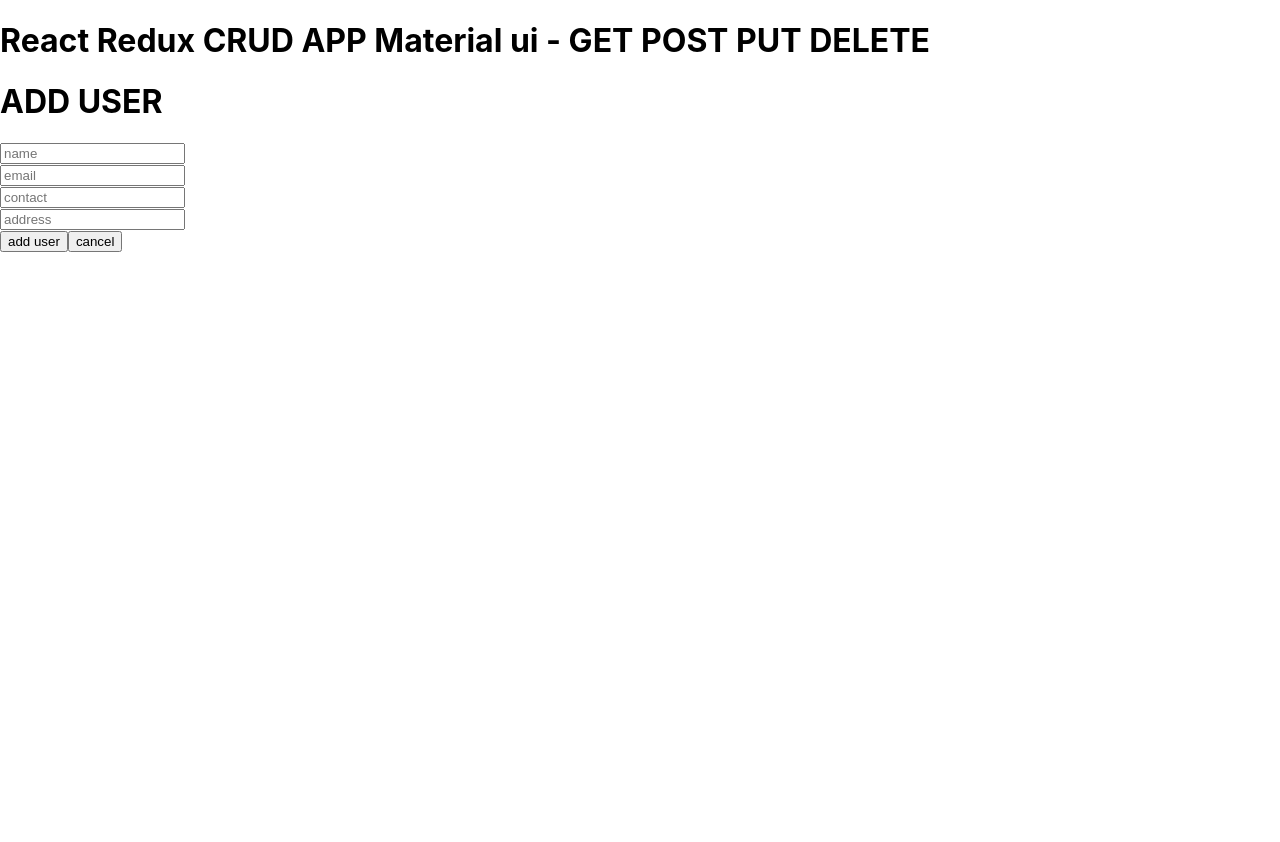
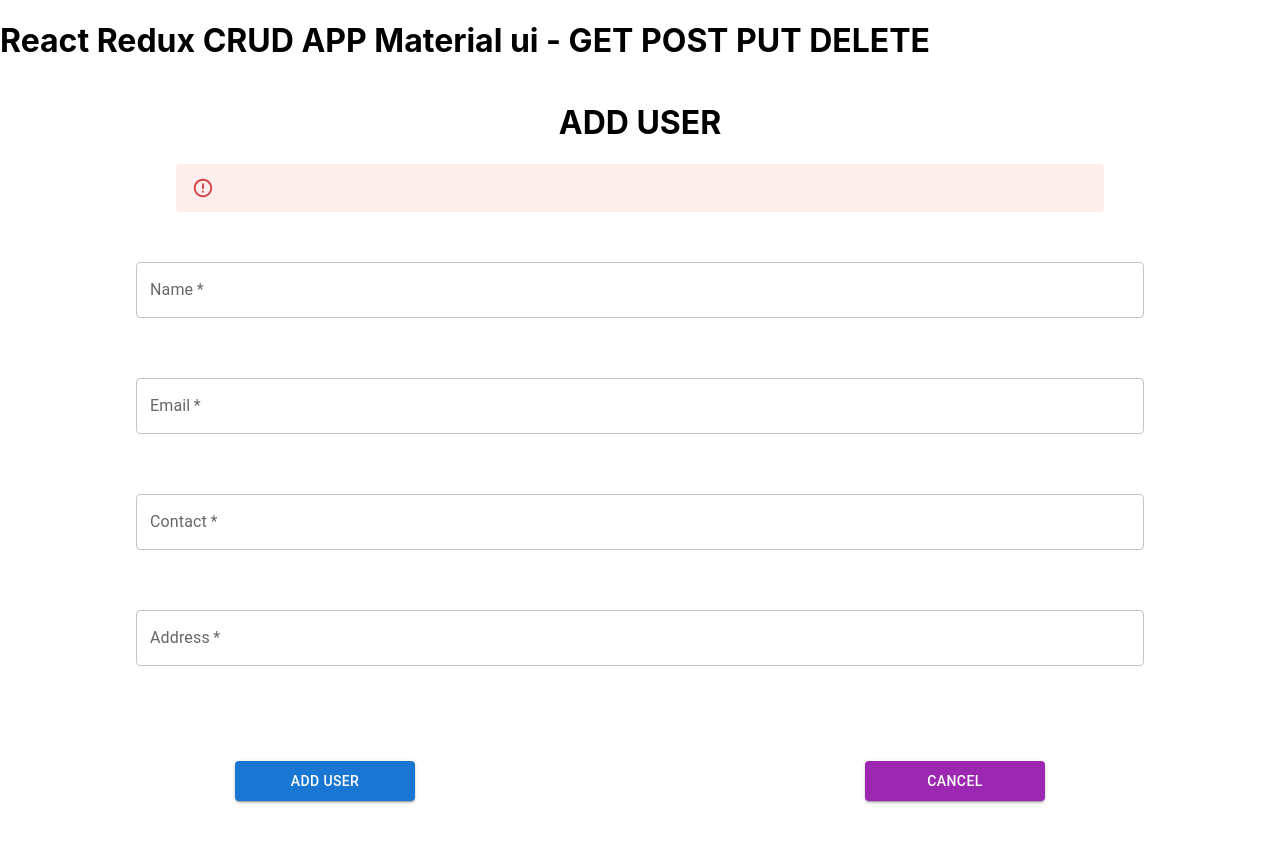
Before and after one commit to hassanamiri369/React-Redux-CRUD-App-material-ui-GET-POST-PUT-DELETE, a React (Create React App) app: page /addUser in a window 1280 px wide. Shown: the top 842 px of the page. Before the commit the page ends 800 px from the top, so only its background shows below. Built offline with nearby package versions, Linux system fonts and the light colour scheme.

Commit message:
fix addUser page style

```diff
--- a/src/index.css
+++ b/src/index.css
@@ -32,3 +32,45 @@
   cursor: pointer;
 
 }
+
+.head{
+  display: flex;
+  flex-direction: column;
+  justify-content: center;
+  align-items: center;
+  width: 100%;
+
+ margin-bottom: 20px;
+}
+
+
+/* form */
+
+
+form >div{
+  padding: 10px;
+  display: flex;
+  justify-content: center;
+  align-items: center;
+  height: 12vh;
+}
+
+
+form > div > *{
+  width: 80%;
+
+}
+
+.buttons-form{
+  /* background-color: red; */
+  display: flex;
+  justify-content: space-around;
+  height: 150px;
+
+}
+
+form >div > button{
+  width: 180px;
+  height: 40px;
+
+}
--- a/src/pages/AddUser.js
+++ b/src/pages/AddUser.js
@@ -1,41 +1,43 @@
-import React , {useState , useEffect}from 'react'
+import React, { useState, useEffect } from 'react'
 import { useNavigate } from 'react-router-dom';
 import { useDispatch } from 'react-redux';
 import { addUser } from '../Redux/action';
+import { Alert, Box, Button, TextField } from '@mui/material';
 
+// style
 
 const AddUser = () => {
 
     const navigate = useNavigate()
     const dispatch = useDispatch()
 
-    const [state , setState] = useState({
-        name : "",
-        email : "",
-        contact : "",
-        address : ""
+    const [state, setState] = useState({
+        name: "",
+        email: "",
+        contact: "",
+        address: ""
     })
 
-    const {name , email , contact , address} = state;
+    const { name, email, contact, address } = state;
 
-    const [error , setError] = useState("");
+    const [error, setError] = useState("");
 
 
 
 
 
-    const handleInputChange = (e)=>{
-        let {name , value} = e.target;
-        setState({...state , [name] : value})
+    const handleInputChange = (e) => {
+        let { name, value } = e.target;
+        setState({ ...state, [name]: value })
     }
 
 
-    const handleSubmit = (e)=>{
+    const handleSubmit = (e) => {
         e.preventDefault()
 
-        if(!name || !email || !address || !contact){
+        if (!name || !email || !address || !contact) {
             setError("Please input all input field")
-        }else{
+        } else {
             dispatch(addUser(state))
             navigate("/")
             setError("")
@@ -46,27 +48,31 @@
     return (
         <div className='addUser-container'>
 
-            <div>
+            <div className='head'>
                 <h1>ADD USER</h1>
-                <p>{error && <span>{error}</span>}</p>
+                 <Alert severity='error' style={{textAlign : "center" , width : "70%"}}>{error && error}</Alert>
             </div>
+
+
             <div className='add-form'>
                 <form autoComplete='off' noValidate onSubmit={handleSubmit}>
                     <div>
-                    <input onChange={handleInputChange} placeholder='name' type="text" name='name' value={name} />
+                        <TextField  required placeholder='Ali' onChange={handleInputChange} label="Name" variant='outlined' type='text' name='name' value={name} />
                     </div>
                     <div>
-                    <input onChange={handleInputChange} placeholder='email' type="text" name='email' value={email} />
+                        <TextField  required placeholder='hassanamiri369@gmail.com' onChange={handleInputChange} label="Email" variant='outlined' type='email' name='email' value={email} />
                     </div>
                     <div>
-                    <input onChange={handleInputChange} placeholder='contact' type="text" name='contact' value={contact} />
+                        <TextField required placeholder='09109705963' onChange={handleInputChange} label="Contact" variant='outlined' type='number' name='contact' value={contact} />
+
                     </div>
                     <div>
-                    <input onChange={handleInputChange} placeholder='address' type="text" name='address' value={address} />
+                        <TextField required placeholder='tehran ,Navab ,street 23' onChange={handleInputChange} label="Address" variant='outlined' type='text' name='address' value={address} />
                     </div>
-                <div>
-                    <button type='submit'>add user</button>
-                    <button onClick={()=>navigate("/")}>cancel</button>
+                    <div className='buttons-form'>
+                        <Button color='primary' type='submit' variant='contained'>Add User</Button>
+
+                        <Button color='secondary' variant='contained' onClick={() => navigate("/")}>cancel</Button>
                     </div>
                 </form>
             </div>
```
Lines whose indentation alone changed are shown as unchanged.
